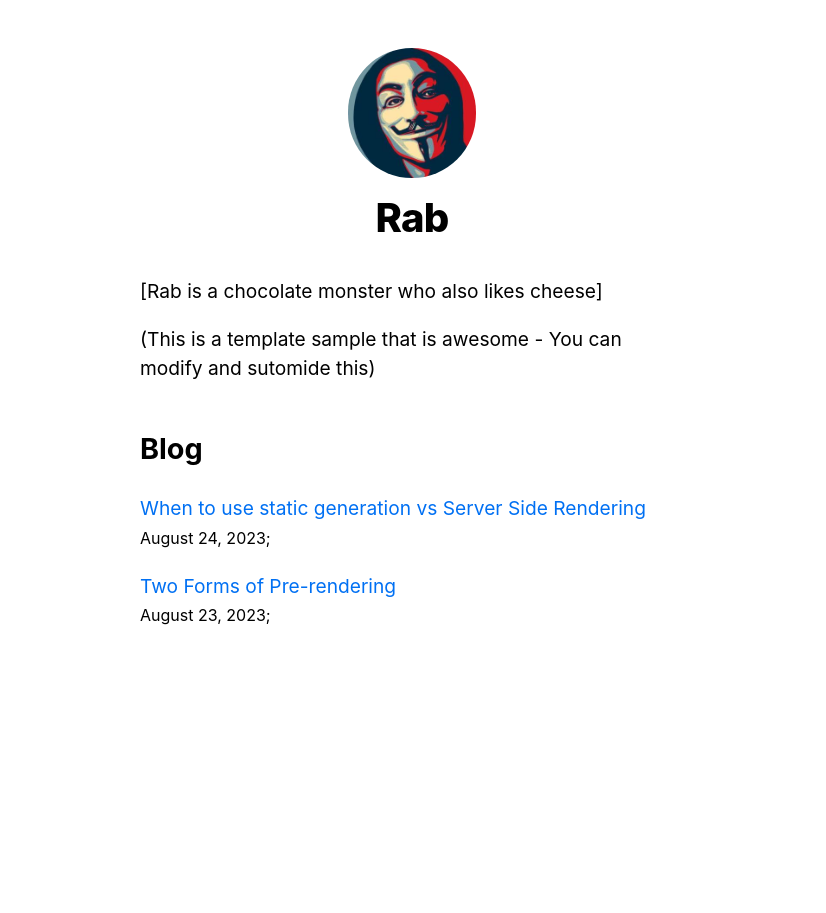
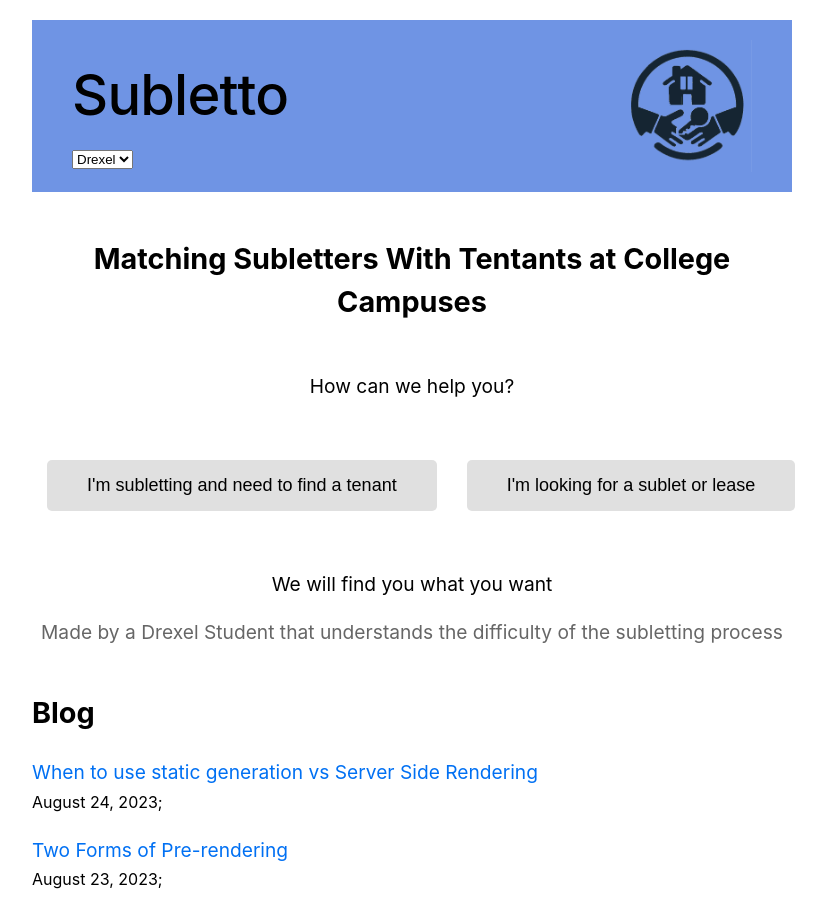
Before and after one commit to aaron-rab/sublet-project, a Next.js app: page / in a window 1280 px wide. Shown: the whole page, without its empty margins (228-1054 px from the left). Before the commit the page ends 800 px from the top, so only its background shows below. Built offline with nearby package versions, Linux system fonts and the light colour scheme.

Commit message:
first commit

```diff
--- a/components/layout.js
+++ b/components/layout.js
@@ -9,7 +9,7 @@ export const siteTitle = "Next.js Sample Project";
 
 // children is everything that is between the layout tags
 // home is whether or not we are in the home page
-export default function Layout({ children, home }) {
+export default function Layout({ children, landingPg }) {
   // what were doing is applying porerties of the container to the
   // to the div that wraps everything on the first post page
 
@@ -18,27 +18,34 @@ export default function Layout({ children, home }) {
   return (
     <div className={styles.container}>
       <Head>
-        <link rel="icon" href="/favicon.ico" />
+        <link rel="icon" href="/logo.png" />
         <meta
           name="description"
-          content="Learn how to build a blog with Next JS"
+          content="Sublets Leases at near Drexel Philadelphia"
         />
         <meta property="og:image" content={``} />
         <meta name="og:title" content={siteTitle} />
         <meta name="twitter:card" contnet="summary_large_image" />
       </Head>
       <header className={styles.header}>
-        {home ? (
+        {landingPg ? (
           <>
+            <div class="logo">
+              <h1 className={styles.logoText}>Subletto</h1>
+
+              <select>
+                  <option>Drexel</option>
+              </select>
+          </div>
+
             <Image
               priority
-              src="/images/profile.jpg"
-              className={utilStyles.borderCircle}
+              src="/logo.png"
+              className={utilStyles.logo}
               height={128}
               width={128}
-              alt={name}
+              alt=""
             />
-            <h1 className={utilStyles.heading2Xl}>{name}</h1>
           </>
         ) : (
           <>
@@ -53,17 +60,17 @@ export default function Layout({ children, home }) {
               />
             </Link>
             <h2 className={utilStyles.headingLg}>
-                <Link href="/" className={utilStyles.colorInhereit}>
-                    {name}
-                </Link>
+              <Link href="/" className={utilStyles.colorInhereit}>
+                {name}
+              </Link>
             </h2>
           </>
         )}
       </header>
       <main>{children}</main>
-      {!home && (
+      {!landingPg && (
         <div className={styles.backToHome}>
-            <Link href="/">Back to home</Link>
+          <Link href="/">Back to home</Link>
         </div>
       )}
     </div>
--- a/components/layout.module.css
+++ b/components/layout.module.css
@@ -1,15 +1,34 @@
 .container {
-    max-width: 36rem;
-    padding: 0 1rem;
-    margin: 3rem auto 6rem;
+    max-width: 800px; /* Set a maximum width for the content */
+    margin: 0 auto; /* Center the content */
+    padding: 0 20px; /* Add some padding for responsiveness */
 }
 
 .header {
     display: flex;
-    flex-direction: column;
-    align-items: center
+    justify-content: space-between;
+    align-items: center;
+    background-color: #6f94e4;
+    padding: 20px 40px; /* Increased padding for better spacing */
+    margin: 20px auto; /* Margin to separate the header from the content */
+    max-width: 800px; /* Match the max width of the content */
+    box-sizing: border-box; /* Ensure padding is included in width */
 }
 
 .backToHome {
     margin: 3rem 0 0;
 }
+
+
+.logoText {
+    font-size: 3.5rem;
+    line-height: 1.3;
+    font-weight: 500;
+    letter-spacing: -.05rem;
+    margin: 1rem 0;
+    text-align: left;
+}
+
+.logo {
+    margin-left: auto;
+}
--- a/pages/index.js
+++ b/pages/index.js
@@ -23,17 +23,38 @@ export default function Home(props) {
     console.log("allPostsData:", props.allPostsData);
   }
   return (
-    <Layout home>
+    <Layout landingPg>
       <Head>
         <title>{siteTitle}</title>
       </Head>
-      <section className={utilStyles.headingMd}>
-        <p>[Rab is a chocolate monster who also likes cheese]</p>
-        <p>
-          (This is a template sample that is awesome - You can modify and
-          sutomide this)
+      <section
+        className={`${utilStyles.headingMd} ${utilStyles.padding1px} ${utilStyles.center}`}
+      >
+        <h2 className={utilStyles.headingLg}>
+          Matching Subletters With Tentants at College Campuses
+        </h2>
+        <p className={`${utilStyles.padding25px}`}>How can we help you?</p>
+
+        <div class={`${utilStyles.padding25px} ${utilStyles.flexContainer}`}>
+          <Link href="/posts/ssg-ssr">
+            <button class={utilStyles.bigButton}>
+              I'm subletting and need to find a tenant
+            </button>
+          </Link>
+          <Link href="/posts/ssg-ssr">
+            <button class={utilStyles.bigButton}>
+              I'm looking for a sublet or lease
+            </button>
+          </Link>
+        </div>
+
+        <p class={utilStyles.padding25px}>We will find you what you want</p>
+        <p class={`${utilStyles.lightText} `}>
+          Made by a Drexel Student that understands the difficulty of the
+          subletting process
         </p>
       </section>
+
       <section className={`${utilStyles.headingMd} ${utilStyles.padding1px}`}>
         <h2 className={utilStyles.headingLg}>Blog</h2>
         <ul className={utilStyles.list}>
--- a/styles/Home.module.css
+++ /dev/null
@@ -1,92 +0,0 @@
-.container {
-  min-height: 100vh;
-  padding: 0 0.5rem;
-  display: flex;
-  flex-direction: column;
-  justify-content: center;
-  align-items: center;
-}
-
-.title a {
-  color: #0070f3;
-  text-decoration: none;
-}
-
-.title a:hover,
-.title a:focus,
-.title a:active {
-  text-decoration: underline;
-}
-
-.title {
-  margin: 0 0 1rem;
-  line-height: 1.15;
-  font-size: 3.6rem;
-}
-
-.title {
-  text-align: center;
-}
-
-.title,
-.description {
-  text-align: center;
-}
-
-.description {
-  line-height: 1.5;
-  font-size: 1.5rem;
-}
-
-.grid {
-  display: flex;
-  align-items: center;
-  justify-content: center;
-  flex-wrap: wrap;
-
-  max-width: 800px;
-  margin-top: 3rem;
-}
-
-.card {
-  margin: 1rem;
-  flex-basis: 45%;
-  padding: 1.5rem;
-  text-align: left;
-  color: inherit;
-  text-decoration: none;
-  border: 1px solid #eaeaea;
-  border-radius: 10px;
-  transition:
-    color 0.15s ease,
-    border-color 0.15s ease;
-}
-
-.card:hover,
-.card:focus,
-.card:active {
-  color: #0070f3;
-  border-color: #0070f3;
-}
-
-.card h3 {
-  margin: 0 0 1rem 0;
-  font-size: 1.5rem;
-}
-
-.card p {
-  margin: 0;
-  font-size: 1.25rem;
-  line-height: 1.5;
-}
-
-.logo {
-  height: 1em;
-}
-
-@media (max-width: 600px) {
-  .grid {
-    width: 100%;
-    flex-direction: column;
-  }
-}
--- /dev/null
+++ b/styles/landingPg.module.css
@@ -0,0 +1,4 @@
+.content {
+  text-align: center;
+  padding: 60px 0; /* Increased padding */
+}
--- a/styles/utils.module.css
+++ b/styles/utils.module.css
@@ -2,7 +2,7 @@
   font-size: 2.5rem;
   line-height: 1.2;
   font-weight: 800;
-    letter-spacing: -.05rem;
+  letter-spacing: -0.05rem;
   margin: 1rem 0;
 }
 
@@ -10,7 +10,7 @@
   font-size: 2rem;
   line-height: 1.3;
   font-weight: 800;
-    letter-spacing: -.05rem;
+  letter-spacing: -0.05rem;
   margin: 1rem 0;
 }
 
@@ -38,6 +38,10 @@
   padding-top: 1px;
 }
 
+.padding25px {
+    padding-top: 25px;
+  }
+
 .list {
   list-style: none;
   padding: 0;
@@ -49,5 +53,25 @@
 }
 
 .lightText {
-    color: #666
+  color: #666;
 }
+
+.center {
+  text-align: center;
+}
+
+.bigButton {
+    background-color: #e0e0e0;
+    border: none;
+    padding: 15px 40px; /* Increased padding */
+    margin: 15px; /* Increased margin for better spacing */
+    cursor: pointer;
+    font-size: 18px; /* Increased font size */
+    border-radius: 5px; /* Slight rounding for button corners */
+    transition: background-color 0.3s ease; /* Smooth hover effect */
+    white-space: nowrap;
+}
+
+.flexContainer {
+    display: flex;
+}
```
Also changed, not shown: public/logo.png (added). Lines whose indentation alone changed are shown as unchanged.
